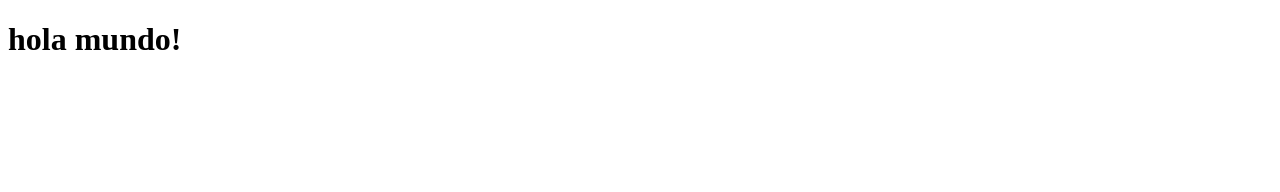
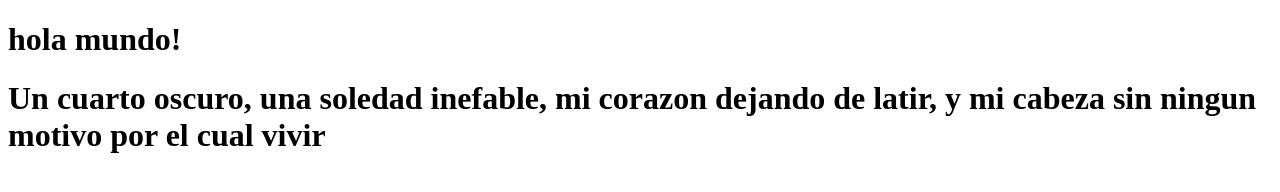
Before and after one commit to Juangua-code/claseP3065905, a plain HTML site: page index.html in a window 1280 px wide. Drawn offline with Linux system fonts and the light colour scheme.

Commit message:
cambio en el texto

```diff
--- a/index.html
+++ b/index.html
@@ -7,6 +7,7 @@
 </head>
 <body>
     <h1>hola mundo!</h1>
+    <h1 style="flood-color: blue;">Un cuarto oscuro, una soledad inefable, mi corazon dejando de latir, y mi cabeza sin ningun motivo por el cual vivir</h1>
 
 </body>
 </html>
```
